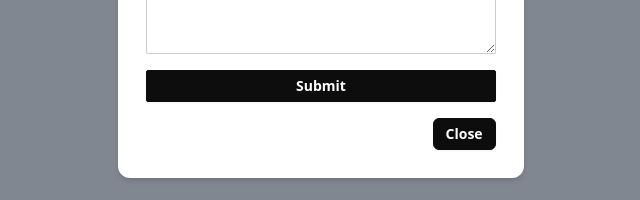
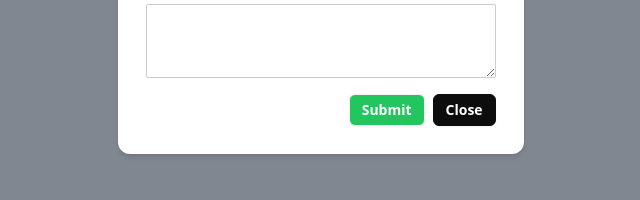
Before and after one commit to mpsalunggg/client-graphql-recipebooks, a React (Vite) app: page /main in a window 1280 px wide. Both pictures are taken after a click on the button "+ Recipe". Shown: the part 509-709 px from the top of the page, without its empty margins (319-959 px from the left). Built offline with nearby package versions, Linux system fonts and the light colour scheme.

Commit message:
feat: add modal delete, etc

```diff
--- a/src/components/Modal/index.tsx
+++ b/src/components/Modal/index.tsx
@@ -14,19 +14,13 @@ const Modal: FC = () => {
 
   return (
     <div
-      className="fixed inset-0 bg-gray-600 px-8 bg-opacity-70 backdrop-blur-sm flex items-center justify-center z-50"
+      className={`fixed inset-0 bg-gray-600 px-8 bg-opacity-70 backdrop-blur-sm flex items-center justify-center z-50 transition-all`}
       onClick={handleClickOutside}
     >
-      <div className="bg-primary-content p-7 rounded-xl shadow-md lg:w-1/3 w-full max-h-96 lg:max-h-full overflow-scroll">
+      <div
+        className={`bg-primary-content p-7 rounded-xl shadow-md lg:w-1/3 w-full max-h-96 lg:max-h-full overflow-scroll`}
+      >
         {modalContent}
-        <div className="flex justify-end">
-          <button
-            className="btn btn-primary btn-sm rounded-md mt-4"
-            onClick={closeModal}
-          >
-            Close
-          </button>
-        </div>
       </div>
     </div>
   )
--- a/src/context/ModalContext.tsx
+++ b/src/context/ModalContext.tsx
@@ -16,9 +16,7 @@ interface ModalContextType {
 
 const ModalContext = createContext<ModalContextType | undefined>(undefined)
 
-export const ModalProvider: FC<{ children: ReactNode }> = ({
-  children,
-}) => {
+export const ModalProvider: FC<{ children: ReactNode }> = ({ children }) => {
   const [isModalOpen, setIsModalOpen] = useState(false)
   const [modalContent, setModalContent] = useState<ReactElement | null>(null)
 
--- /dev/null
+++ b/src/pages/Main/components/ModalDelete/index.tsx
@@ -0,0 +1,26 @@
+import { FC } from 'react'
+import { useModal } from '../../../../context/ModalContext'
+
+const ModalDelete: FC = () => {
+  const { closeModal } = useModal()
+  return (
+    <div>
+      <h2 className="text-xl font-semibold mb-4 text-primary">Delete Recipe</h2>
+      <p className="text-md label-text">
+        Are you sure want to delete this recipe?
+      </p>
+      <div className="flex justify-end mt-4 gap-2">
+        <button className="bg-red-500 hover:bg-red-400 text-primary-content btn btn-sm rounded-md">
+          Delete
+        </button>
+        <button
+          className="btn btn-primary btn-sm rounded-md"
+          onClick={closeModal}
+        >
+          Close
+        </button>
+      </div>
+    </div>
+  )
+}
+export default ModalDelete
--- a/src/pages/Main/components/ModalRecipe/index.tsx
+++ b/src/pages/Main/components/ModalRecipe/index.tsx
@@ -1,7 +1,9 @@
 import { ChangeEvent, useState } from 'react'
 import { FaMinusCircle } from 'react-icons/fa'
+import { useModal } from '../../../../context/ModalContext'
 
 const ModalRecipe = () => {
+  const { closeModal } = useModal()
   const [ingredients, setIngredients] = useState<string[]>([])
   const [recipe, setRecipe] = useState({
     title: '',
@@ -23,6 +25,11 @@ const ModalRecipe = () => {
       ...recipe,
       [name]: value,
     })
+  }
+
+  const handleDeleteIngredients = (idx: number) => {
+    const newData = ingredients.filter((_, index) => index !== idx)
+    setIngredients(newData)
   }
   return (
     <div>
@@ -64,7 +71,7 @@ const ModalRecipe = () => {
             <button
               className="btn btn-primary btn-sm"
               onClick={() => {
-                handleAddIngredients(recipe.ingredients)
+                recipe.ingredients && handleAddIngredients(recipe.ingredients)
               }}
             >
               +
@@ -78,7 +85,11 @@ const ModalRecipe = () => {
               className="badge badge-primary badge-outline rounded-sm flex items-center gap-1"
             >
               {item}
-              <FaMinusCircle size={12} />
+              <FaMinusCircle
+                size={12}
+                onClick={() => handleDeleteIngredients(index)}
+                className="cursor-pointer"
+              />
             </div>
           ))}
         </div>
@@ -93,8 +104,16 @@ const ModalRecipe = () => {
           onChange={handleChange}
         />
       </div>
-      <div className="mt-4">
-        <button className="btn btn-primary btn-sm w-full">Submit</button>
+      <div className="flex justify-end mt-4 gap-2">
+        <button className="bg-green-500 hover:bg-green-400 text-primary-content btn btn-sm rounded-md">
+          Submit
+        </button>
+        <button
+          className="btn btn-primary btn-sm rounded-md"
+          onClick={closeModal}
+        >
+          Close
+        </button>
       </div>
     </div>
   )
--- a/src/pages/Main/index.tsx
+++ b/src/pages/Main/index.tsx
@@ -2,11 +2,15 @@ import { FC } from 'react'
 import { FaHeart, FaPencilAlt, FaTrash } from 'react-icons/fa'
 import { useModal } from '../../context/ModalContext'
 import ModalRecipe from './components/ModalRecipe'
+import ModalDelete from './components/ModalDelete'
 
 const Main: FC = () => {
   const { openModal } = useModal()
   const handleOpenModal = () => {
-    openModal(<ModalRecipe />)
+    openModal(<ModalRecipe /> )
+  }
+  const handleDeleteModal = () => {
+    openModal(<ModalDelete />)
   }
   return (
     <div>
@@ -36,7 +40,10 @@ const Main: FC = () => {
           <div className="flex justify-between items-center">
             <FaHeart className="text-red-500" />
             <div className="flex justify-end gap-2">
-              <button className="bg-red-500 hover:bg-red-400 btn-sm rounded-md">
+              <button
+                className="bg-red-500 hover:bg-red-400 btn-sm rounded-md"
+                onClick={handleDeleteModal}
+              >
                 <FaTrash className="text-white" />
               </button>
               <button className="bg-green-500 hover:bg-green-400 btn-sm rounded-md">
```
